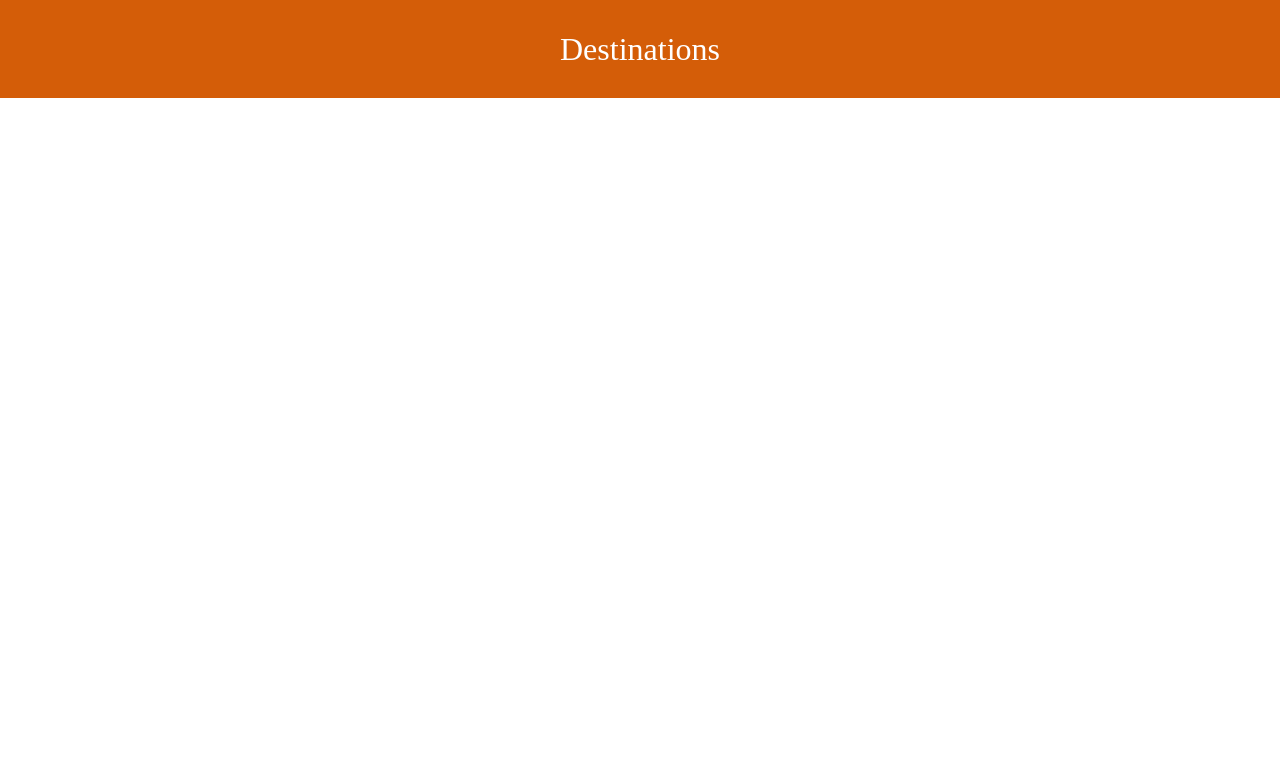
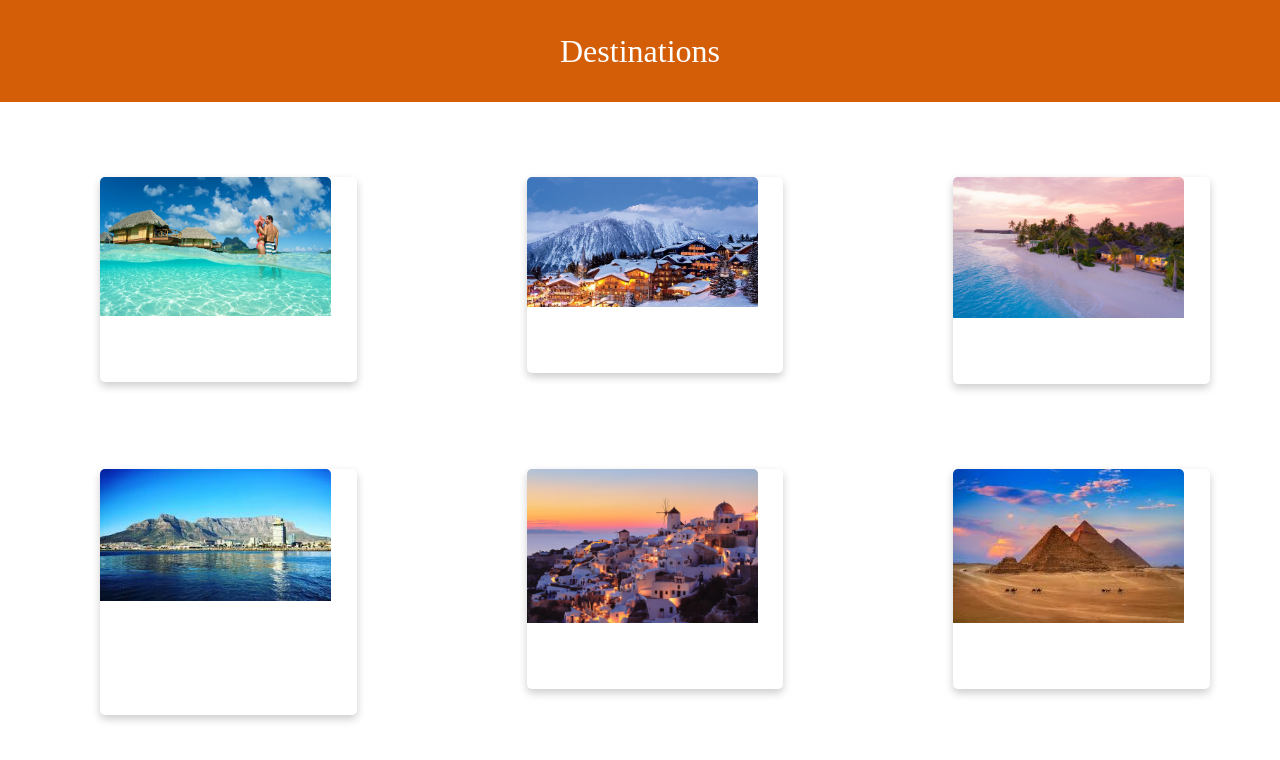
Before and after one commit to iankiplagat/happy-trails-travel-agency, a plain HTML site: page destinations.html in a window 1280 px wide. Drawn offline with Linux system fonts and the light colour scheme.

Commit message:
add destinations

```diff
--- a/destinations.html
+++ b/destinations.html
@@ -9,11 +9,66 @@
         <link rel="stylesheet" href="styles.css">
         <title>Destinations</title>
     </head>
-        <!-- Navbar-->
-        <div class="navbar">
-            <div class="container flex">
-                <h1 class="about">Destinations</h1>
+    <body>
+      <!-- Navbar-->
+      <div class="navbar">
+        <div class="container flex">
+            <h1 class="about">Destinations</h1>
+        </div>
+    </div>
+
+
+
+    <div class="background boa">
+        <div class="row">
+            <div class="column">
+                <div class="card">
+                    <img src="borabora.jpg" alt="Avatar" style="width: 90%;">
+                    <div class="container">
+                        <h4><b><strong>Bora Bora Island</strong></b></h4>
+                    </div>
+                </div>
+            </div>
+            <div class="column">
+                <div class="card">
+                    <img src="alps.jpg" alt="Avatar" style="width: 90%;">
+                    <div class="container">
+                        <h4><b><strong>Swiss Alps</strong></b></h4>
+                    </div>
+                </div>
+            </div>
+            <div class="column">
+                <div class="card">
+                    <img src="maldives.jpg" alt="Avatar" style="width: 90%;">
+                    <div class="container">
+                        <h4><b>Maldives</b></h4>
+                    </div>
+                </div>
+            </div>
+            <div class="column">
+            <div class="card">
+                <img src="table.jpg" alt="Avatar" style="width: 90%;">
+                <div class="container">
+                    <h4><b>Table Mountains, SA.</b></h4>
+                </div>
+            </div>
+        </div>
+        <div class="column">
+            <div class="card">
+                <img src="Greece.jpg" alt="Avatar" style="width: 90%;">
+                <div class="container">
+                    <h4><b>Greece</b></h4>
+                </div>
+            </div>
+        </div>
+        <div class="column">
+            <div class="card">
+                <img src="pyramids.jpeg" alt="Avatar" style="width: 90%;">
+                <div class="container">
+                    <h4><b>Pyramids of Giza</b></h4>
+                </div>
             </div>
         </div>
     </div>
-    <body>
+</body>
+</html>
--- a/styles.css
+++ b/styles.css
@@ -140,3 +140,55 @@ img {
 
 
 }
+
+.card {
+    /* Add shadows to create the "card" effect */
+    box-shadow: 0 4px 8px 0 rgba(0,0,0,0.2);
+    transition: 0.3s;
+  }
+
+  /* On mouse-over, add a deeper shadow */
+  .card:hover {
+    box-shadow: 0 8px 16px 0 rgba(0,0,0,0.2);
+  }
+
+  /* Add some padding inside the card container */
+  .container {
+    padding: 2px 16px;
+  }
+
+  .card {
+    box-shadow: 0 4px 8px 0 rgba(0,0,0,0.2);
+    transition: 0.3s;
+    border-radius: 5px; /* 5px rounded corners */
+    color: #fff;
+  }
+
+  /* Add rounded corners to all corners of the image */
+  img {
+    border-radius: 5px 5px 0 0;
+  }
+
+  /* Create three equal columns that floats next to each other */
+.column {
+    float: left;
+    width: 33.33%;
+    padding: 10px;
+    padding-top: 75px;
+    padding-left: 100px;
+    padding-right: 70px;
+    /* height: 300px; Should be removed. Only for demonstration */
+    font-size: 30px;
+  }
+
+  .column {
+    float: left;
+  }
+
+  .left, .right {
+    width: 25%;
+  }
+
+  .middle {
+    width: 50%;
+  }
```
Also changed, not shown: Greece.jpg (added), alps.jpg (added), borabora.jpg (added), borabora2.jpg (added), ian.jpeg (added), maldives.jpg (added), nature.jpg (added), pyramids.jpeg (added), table.jpg (added).
